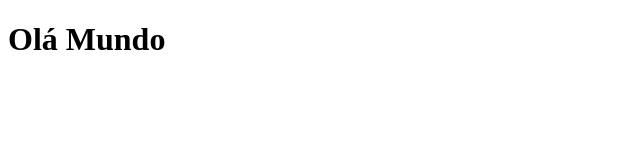
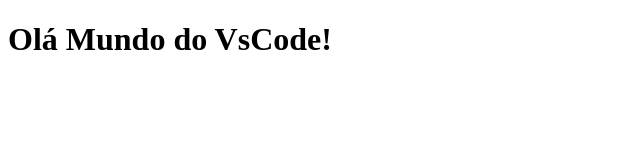
Before and after one commit to Tinight/InicioTeste, a plain HTML site: page index.html in a window 1280 px wide. Shown: the whole page, without its empty margins (0-640 px from the left). Drawn offline with Linux system fonts and the light colour scheme.

Commit message:
Update index.html

```diff
--- a/index.html
+++ b/index.html
@@ -6,6 +6,6 @@
     <title>Document</title>
 </head>
 <body>
-    <h1>Olá Mundo</h1>
+    <h1>Olá Mundo do VsCode!</h1>
 </body>
 </html>
```
